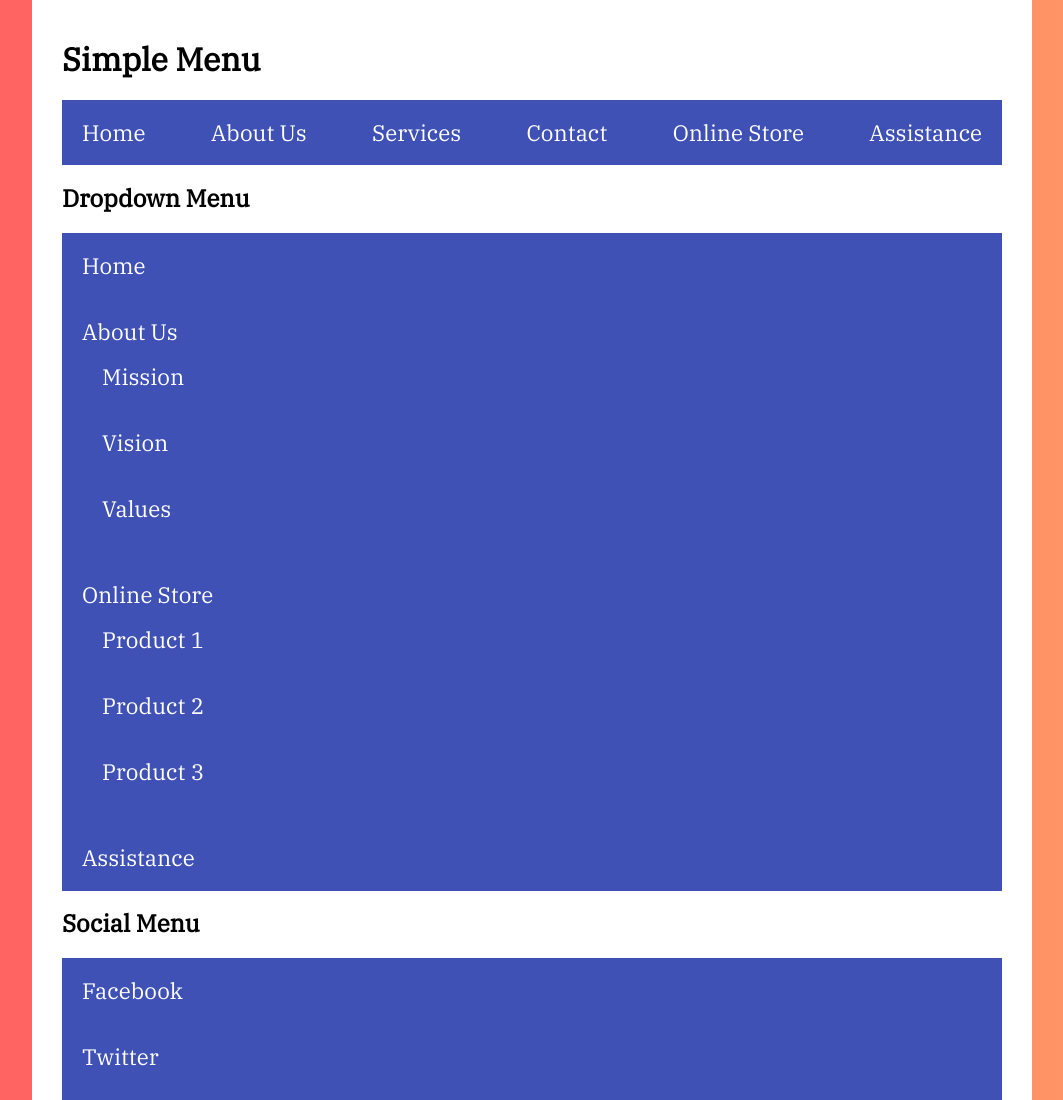
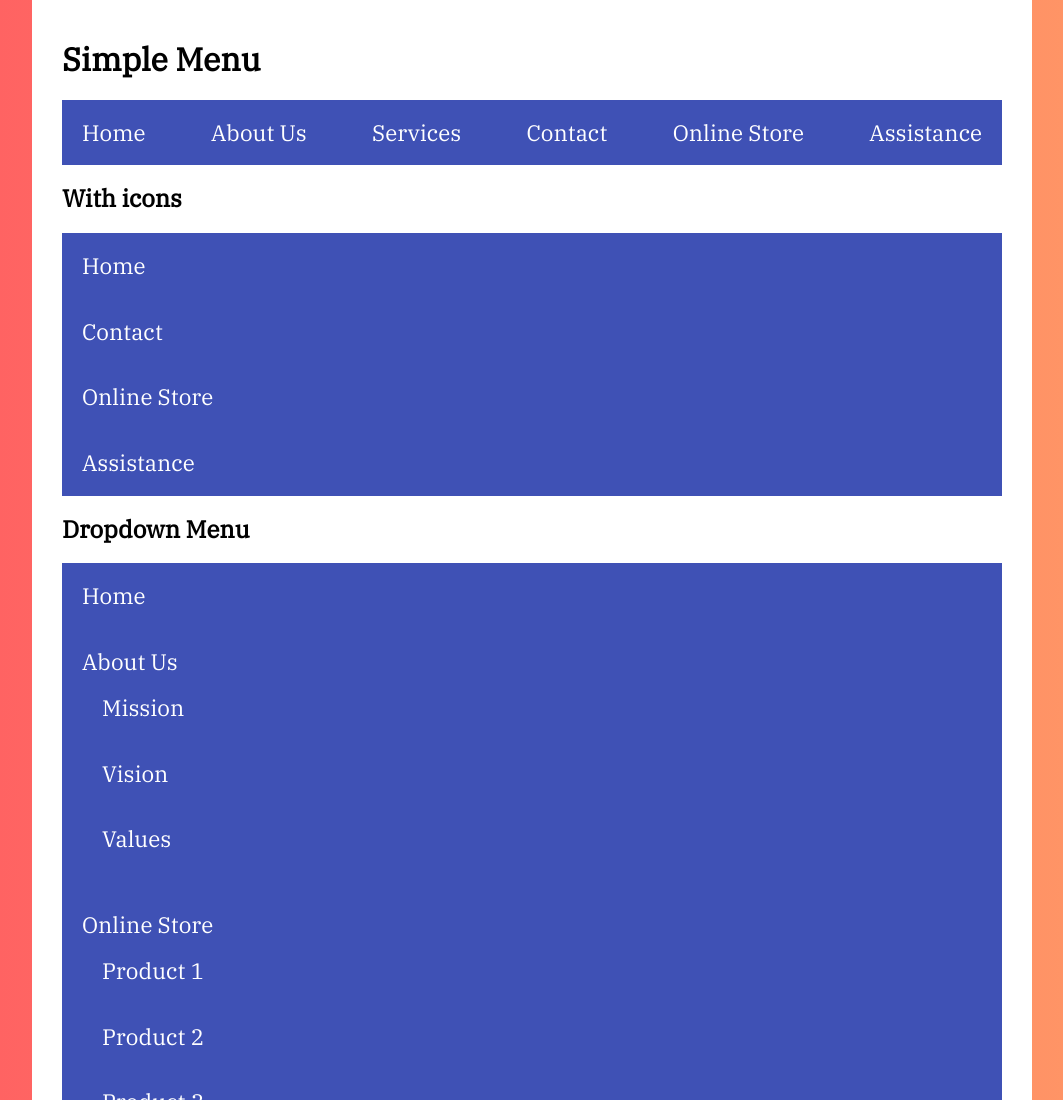
Before and after one commit to marivaldosena/flexbox-menus, a plain HTML site: page index.html in a window 1280 px wide. Shown: the top 1100 px of the page, without its empty margins (108-1171 px from the left). Drawn offline with nearby package versions, Linux system fonts and the light colour scheme.

Commit message:
Incluir menu com ícones.

```diff
--- a/index.html
+++ b/index.html
@@ -36,6 +36,16 @@
         <li>
           <a href="#">Assistance</a>
         </li>
+      </ul>
+    </nav>
+
+    <h2>With icons</h2>
+    <nav clas="icons">
+      <ul>
+        <li><a href="#">Home</a></li>
+        <li><a href="#">Contact</a></li>
+        <li><a href="#">Online Store</a></li>
+        <li><a href="#">Assistance</a></li>
       </ul>
     </nav>
 
```
